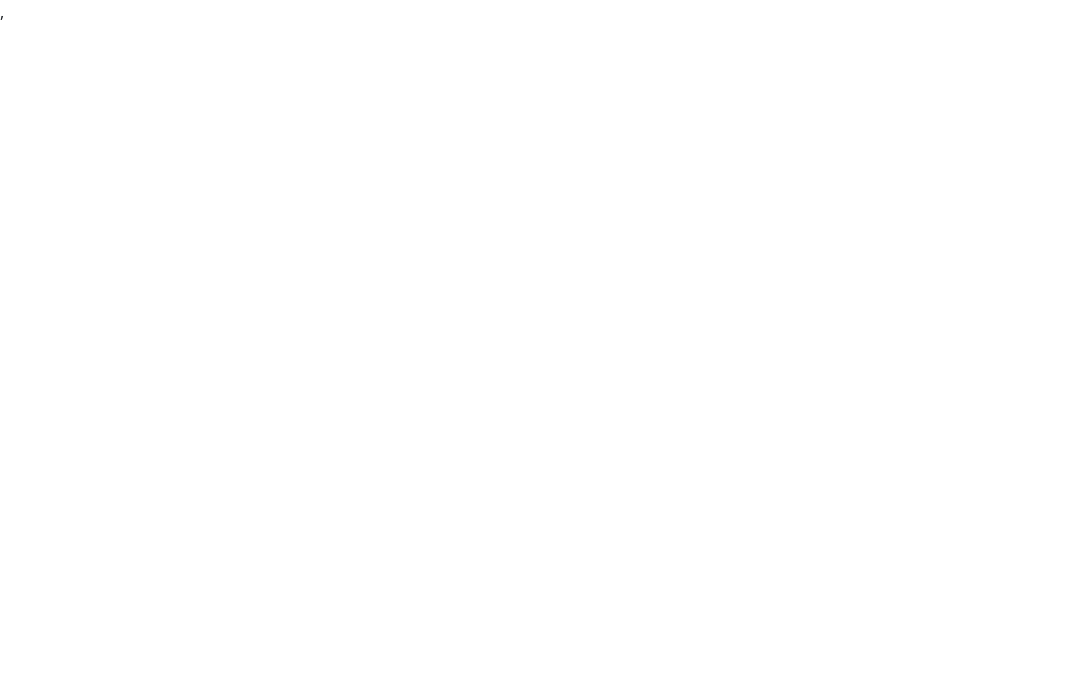
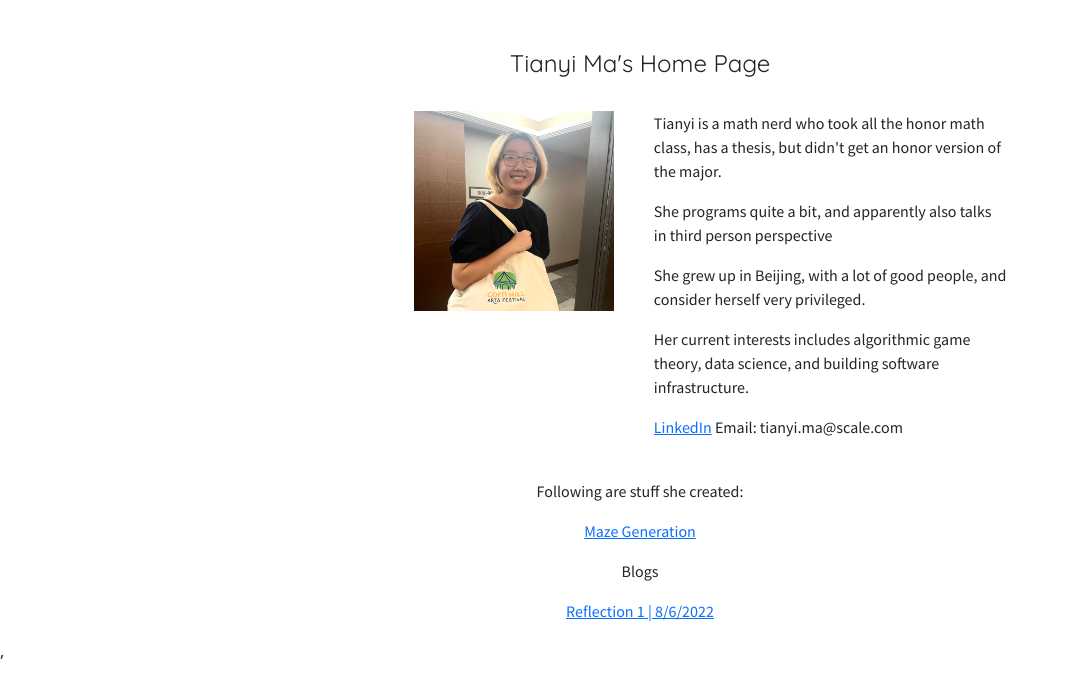
Before and after one commit to tianyimasf/home, a React (Create React App) app in the folder frontend/: page / in a window 1280 px wide. Before the commit this address had no page. Shown: the top 698 px of the page, without its empty margins (0-1068 px from the left). Built offline with nearby package versions, Linux system fonts and the light colour scheme.

Commit message:
change route

```diff
--- a/frontend/src/App.tsx
+++ b/frontend/src/App.tsx
@@ -10,7 +10,7 @@
 function App() {
   return (
     <Routes>
-      <Route path="/home" element={<Home />}>
+      <Route path="/" element={<Home />}>
       </Route>
       <Route path="/reflection1" element={<Reflection1 />}>
       </Route>
```
